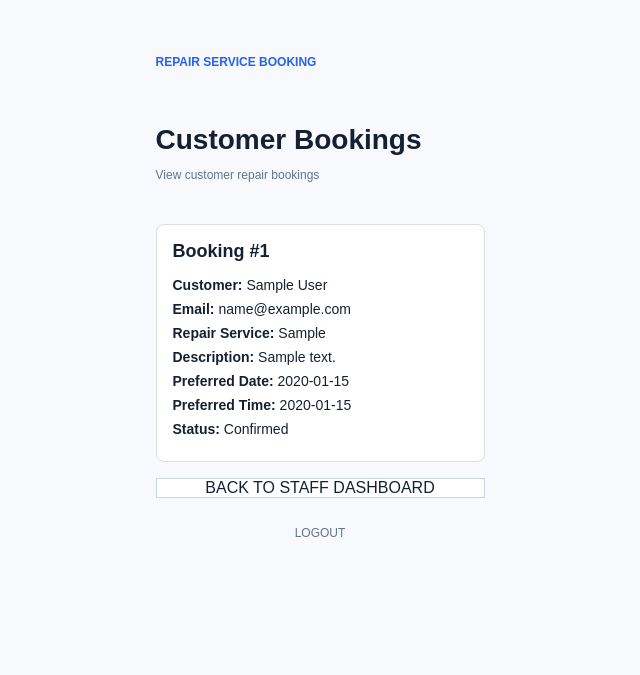
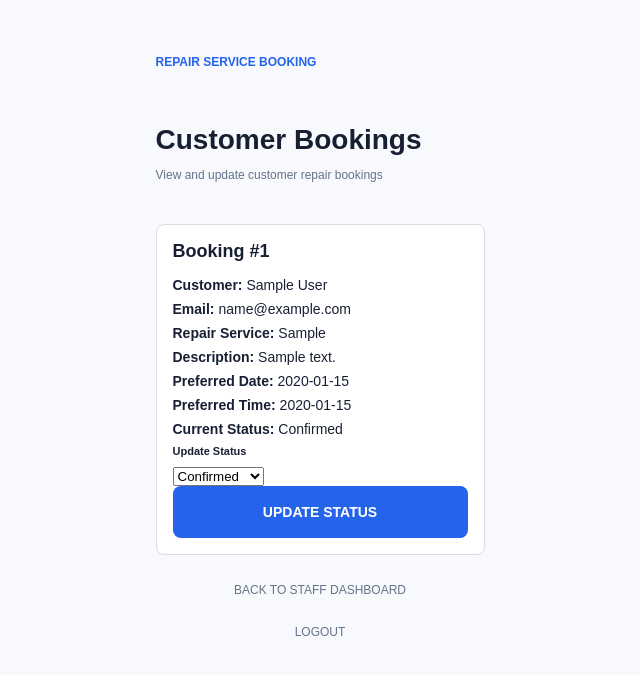
Before and after one commit to patricjoeaji/repair-service-booking, a Flask app: page /staff-bookings in a window 1280 px wide. Shown: the top 675 px of the page, without its empty margins (320-960 px from the left). Run offline with Flask 3, Linux system fonts and the light colour scheme; the visitor is signed in with stand-in values (Sample User, id 1); tables that the repository leaves empty hold one stand-in row (values such as "Sample post").

Commit message:
Implement staff booking status updates

```diff
--- a/app.py
+++ b/app.py
@@ -300,7 +300,40 @@ def staff_bookings():
         bookings=bookings
     )
 
+@app.route("/update-booking-status/<int:booking_id>", methods=["POST"])
+def update_booking_status(booking_id):
 
+    if "staff_id" not in session:
+        return redirect(url_for("staff_login"))
+
+    status = request.form["status"]
+
+    allowed_statuses = [
+        "Pending",
+        "Confirmed",
+        "In Progress",
+        "Completed",
+        "Cancelled"
+    ]
+
+    if status not in allowed_statuses:
+        return redirect(url_for("staff_bookings"))
+
+    connection = get_db_connection()
+
+    connection.execute(
+        """
+        UPDATE bookings
+        SET status = ?
+        WHERE id = ?
+        """,
+        (status, booking_id)
+    )
+
+    connection.commit()
+    connection.close()
+
+    return redirect(url_for("staff_bookings"))
 
 # LOGOUT
 
--- a/templates/staff_bookings.html
+++ b/templates/staff_bookings.html
@@ -3,8 +3,7 @@
 <head>
     <meta charset="UTF-8">
     <meta name="viewport" content="width=device-width, initial-scale=1.0">
-
-    <title>Customer Bookings - Repair Service Booking</title>
+    <title>Manage Customer Bookings - Repair Service Booking</title>
 
     <link rel="stylesheet" href="{{ url_for('static', filename='style.css') }}">
 </head>
@@ -13,14 +12,12 @@
 
     <div class="login-container">
 
-        <div class="brand">
-            REPAIR SERVICE BOOKING
-        </div>
+        <div class="brand">REPAIR SERVICE BOOKING</div>
 
         <h1>Customer Bookings</h1>
 
         <p class="subtitle">
-            View customer repair bookings
+            View and update customer repair bookings
         </p>
 
         {% if bookings %}
@@ -62,9 +59,55 @@
                     </p>
 
                     <p>
-                        <strong>Status:</strong>
+                        <strong>Current Status:</strong>
                         {{ booking["status"] }}
                     </p>
+
+                    <form
+                        method="POST"
+                        action="{{ url_for('update_booking_status', booking_id=booking['id']) }}"
+                    >
+
+                        <label for="status-{{ booking['id'] }}">
+                            Update Status
+                        </label>
+
+                        <select
+                            id="status-{{ booking['id'] }}"
+                            name="status"
+                            required
+                        >
+                            <option value="Pending"
+                                {% if booking["status"] == "Pending" %}selected{% endif %}>
+                                Pending
+                            </option>
+
+                            <option value="Confirmed"
+                                {% if booking["status"] == "Confirmed" %}selected{% endif %}>
+                                Confirmed
+                            </option>
+
+                            <option value="In Progress"
+                                {% if booking["status"] == "In Progress" %}selected{% endif %}>
+                                In Progress
+                            </option>
+
+                            <option value="Completed"
+                                {% if booking["status"] == "Completed" %}selected{% endif %}>
+                                Completed
+                            </option>
+
+                            <option value="Cancelled"
+                                {% if booking["status"] == "Cancelled" %}selected{% endif %}>
+                                Cancelled
+                            </option>
+                        </select>
+
+                        <button type="submit">
+                            UPDATE STATUS
+                        </button>
+
+                    </form>
 
                 </div>
 
@@ -73,12 +116,12 @@
         {% else %}
 
             <p class="subtitle">
-                No customer bookings have been submitted yet.
+                No customer bookings have been created yet.
             </p>
 
         {% endif %}
 
-        <a href="{{ url_for('staff_dashboard') }}" class="secondary-button">
+        <a href="{{ url_for('staff_dashboard') }}" class="back-link">
             BACK TO STAFF DASHBOARD
         </a>
 
```
